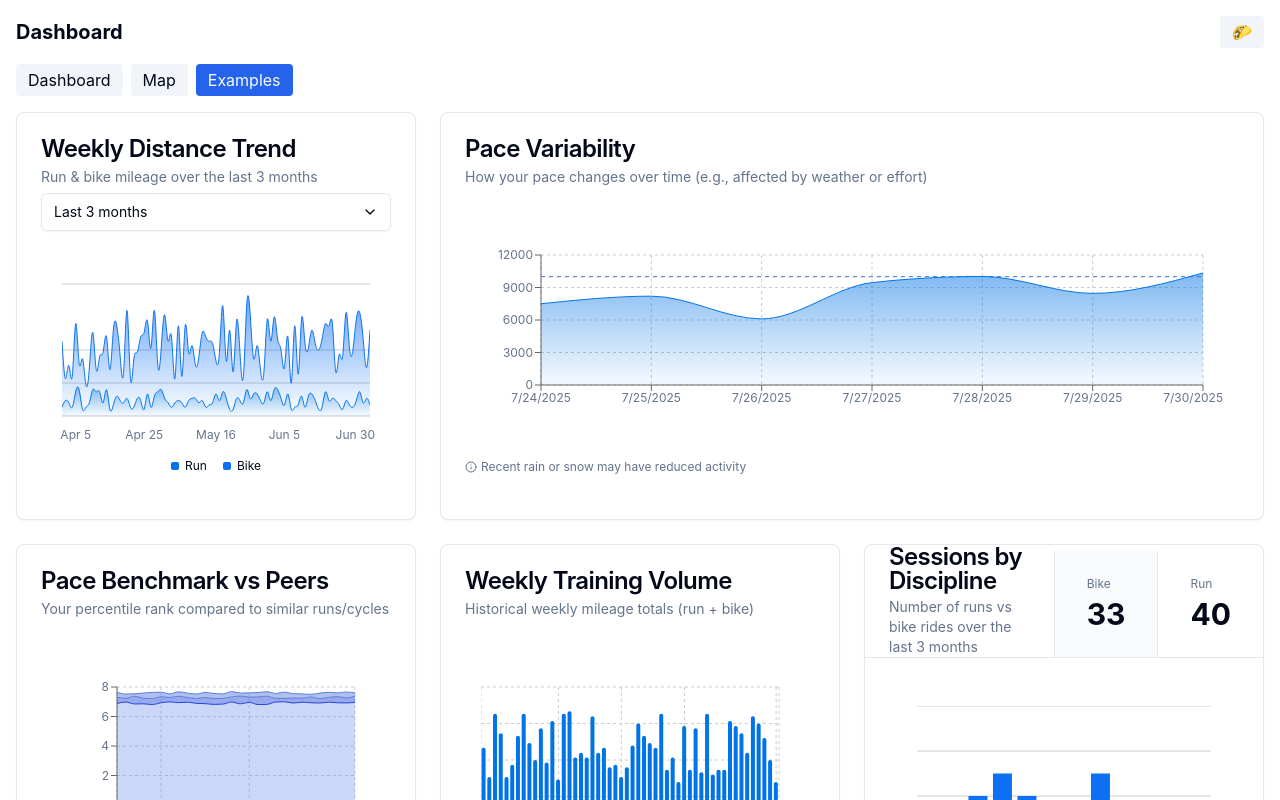
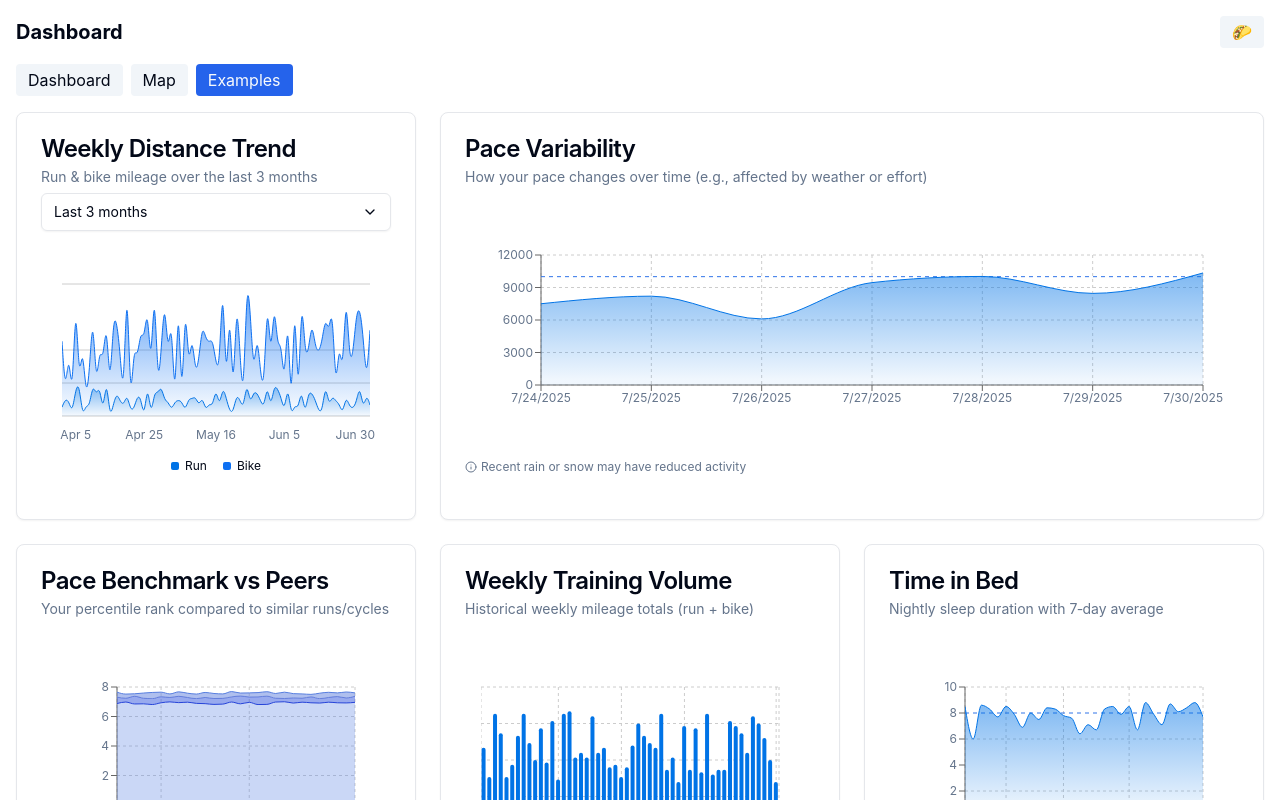
Before and after one commit to osmond/improved-system, a React (Vite) app: page / in a window 1280 px wide. Both pictures are taken after a click on the button "Examples". Shown: the top 800 px of the page. Built offline with nearby package versions, Linux system fonts and the light colour scheme.

Commit message:
Add TimeInBedChart example

```diff
--- /dev/null
+++ b/src/components/examples/TimeInBedChart.tsx
@@ -0,0 +1,93 @@
+'use client'
+
+import React from 'react'
+import {
+  ChartContainer,
+  AreaChart,
+  Area,
+  Line,
+  CartesianGrid,
+  XAxis,
+  YAxis,
+  ReferenceLine,
+  ChartTooltip,
+  ChartTooltipContent,
+} from '@/components/ui/chart'
+import type { ChartConfig } from '@/components/ui/chart'
+import {
+  Card,
+  CardContent,
+  CardHeader,
+  CardTitle,
+  CardDescription,
+} from '@/components/ui/card'
+
+// Generate mock sleep data for a month
+const sleepData = Array.from({ length: 30 }, (_, i) => {
+  const date = new Date('2024-05-01')
+  date.setDate(date.getDate() + i)
+  return {
+    date: date.toISOString().slice(0, 10),
+    hours: +(6 + Math.random() * 3).toFixed(1),
+  }
+})
+
+const chartConfig = {
+  hours: { label: 'Hours', color: 'hsl(var(--chart-1))' },
+  avg: { label: '7d Avg', color: 'hsl(var(--chart-2))' },
+  goal: { label: 'Goal', color: 'hsl(var(--chart-3))' },
+} satisfies ChartConfig
+
+export default function TimeInBedChart() {
+  const dataWithAvg = React.useMemo(() => {
+    return sleepData.map((d, idx) => {
+      const start = Math.max(0, idx - 6)
+      const slice = sleepData.slice(start, idx + 1)
+      const avg = slice.reduce((sum, val) => sum + val.hours, 0) / slice.length
+      return { ...d, avg }
+    })
+  }, [])
+
+  return (
+    <Card>
+      <CardHeader>
+        <CardTitle>Time in Bed</CardTitle>
+        <CardDescription>Nightly sleep duration with 7‑day average</CardDescription>
+      </CardHeader>
+      <CardContent>
+        <ChartContainer config={chartConfig} className='h-60'>
+          <AreaChart data={dataWithAvg} margin={{ top: 20, right: 20, bottom: 20, left: 0 }}>
+            <defs>
+              <linearGradient id='fillHours' x1='0' y1='0' x2='0' y2='1'>
+                <stop offset='5%' stopColor='hsl(var(--chart-1))' stopOpacity={0.8} />
+                <stop offset='95%' stopColor='hsl(var(--chart-1))' stopOpacity={0.1} />
+              </linearGradient>
+            </defs>
+            <CartesianGrid strokeDasharray='3 3' />
+            <XAxis
+              dataKey='date'
+              tickFormatter={(d) =>
+                new Date(d).toLocaleDateString('en-US', { month: 'short', day: 'numeric' })
+              }
+            />
+            <YAxis domain={[0, 10]} ticks={[0, 2, 4, 6, 8, 10]} />
+            <ReferenceLine y={8} stroke={chartConfig.goal.color} strokeDasharray='4 4' />
+            <ChartTooltip
+              content={
+                <ChartTooltipContent
+                  nameKey='hours'
+                  formatter={(value) => `${value} hr`}
+                  labelFormatter={(value) =>
+                    new Date(value).toLocaleDateString('en-US', { month: 'short', day: 'numeric' })
+                  }
+                />
+              }
+            />
+            <Area type='monotone' dataKey='hours' stroke={chartConfig.hours.color} fill='url(#fillHours)' />
+            <Line type='monotone' dataKey='avg' stroke={chartConfig.avg.color} dot={false} />
+          </AreaChart>
+        </ChartContainer>
+      </CardContent>
+    </Card>
+  )
+}
--- a/src/pages/Examples.tsx
+++ b/src/pages/Examples.tsx
@@ -2,6 +2,7 @@ import React from "react";
 import AreaChartInteractive from "@/components/examples/AreaChartInteractive";
 import LineChartInteractive from "@/components/examples/LineChartInteractive";
 import BarChartInteractive from "@/components/examples/BarChartInteractive";
+import TimeInBedChart from "@/components/examples/TimeInBedChart";
 
 import ChartRadarDefault from "@/components/examples/RadarChartDefault";
 import ChartRadialLabel from "@/components/examples/RadialChartLabel";
@@ -37,6 +38,8 @@ export default function Examples() {
 
       <WeeklyVolumeHistoryChart />
 
+      <TimeInBedChart />
+
       <BarChartInteractive />
 
       <LineChartInteractive />
```
